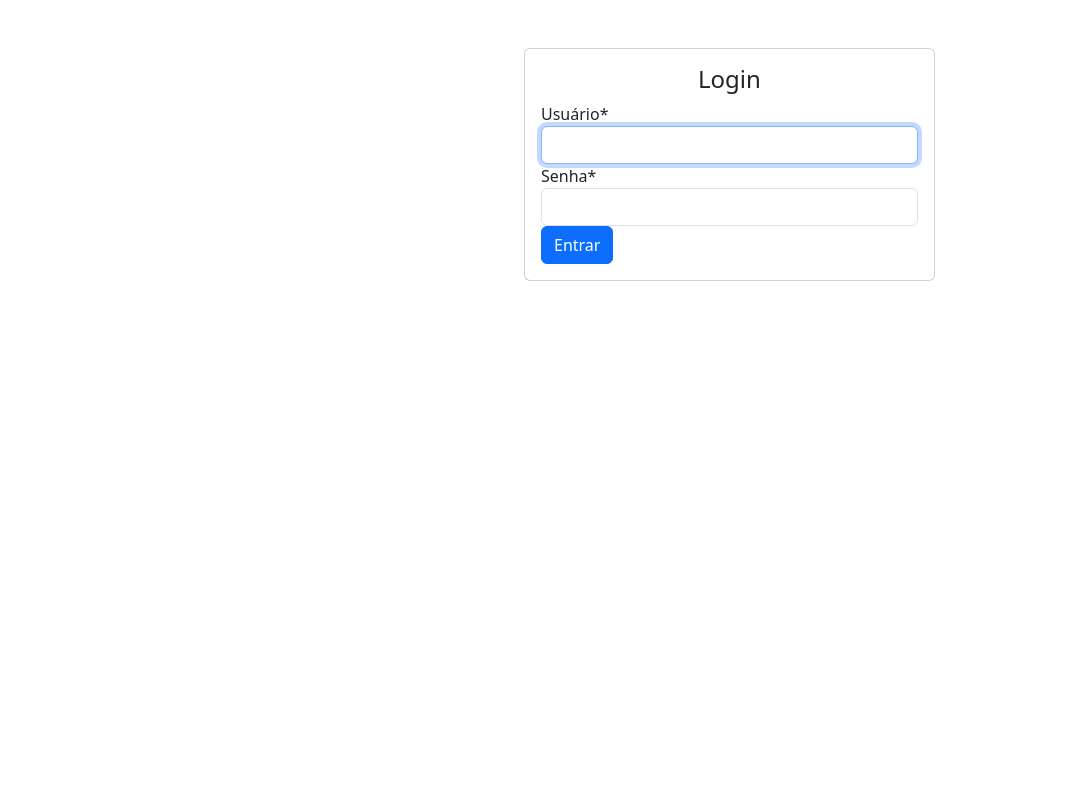
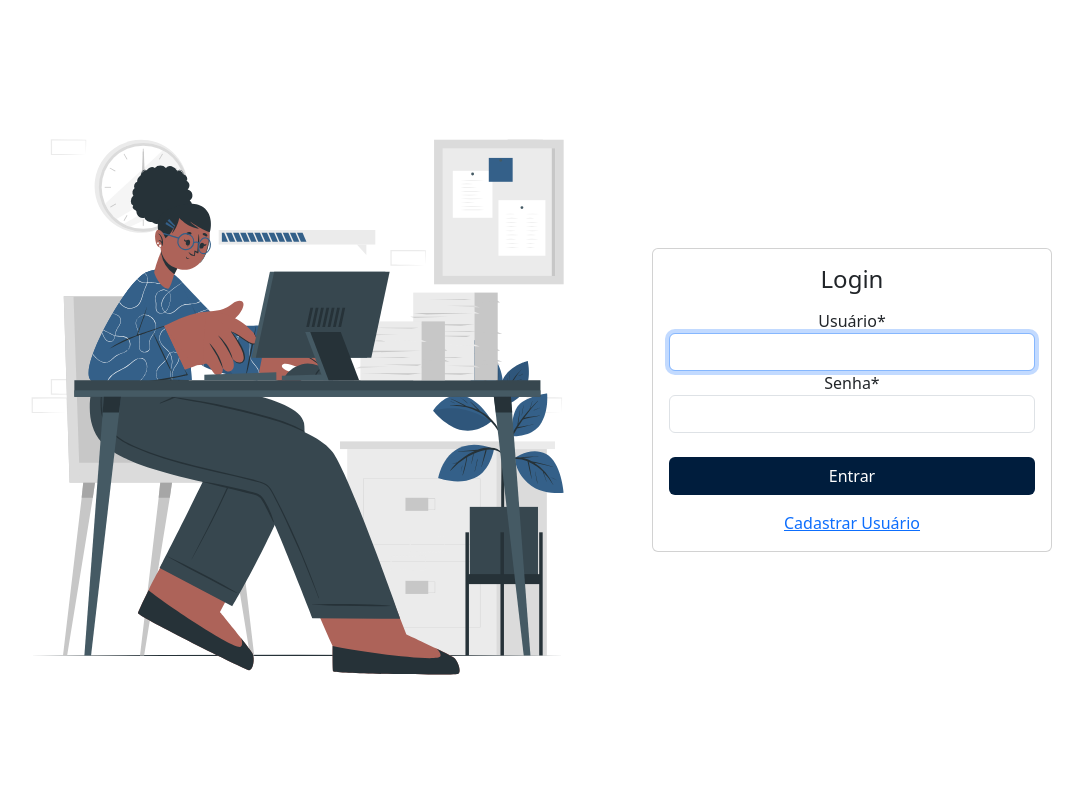
Before and after one commit to assuncaofelipe/CEN-Eng-Web-Django-II, a Django app: page /accounts/login/ in a window 1280 px wide. Shown: the whole page, without its empty margins (128-1211 px from the left). Run offline with Django 4.2, Linux system fonts and the light colour scheme; some libraries are stand-ins or nearby versions.

Commit message:
login done

```diff
--- /dev/null
+++ b/static/css/login.css
@@ -0,0 +1,37 @@
+.container {
+    display        : flex;
+    justify-content: center;
+    align-items    : center;
+    height         : 100vh;
+    gap            : 30px;
+    flex-direction : row;
+    text-align     : center;
+}
+
+.image-login {
+    width    : 650px;
+    height   : 650px;
+    max-width: 100%;
+}
+
+.form-section {
+    width    : 400px;
+    min-width: 300px;
+    max-width: 100%;
+}
+
+@media (max-width: 768px) {
+    .image-login {
+        display: none;
+    }
+}
+
+@media (min-width: 769px) and (max-width: 1000px) {
+    .image-login {
+        max-width: 300px;
+    }
+
+    .form-section {
+        min-width: 300px;
+    }
+}
--- a/templates/registration/login.html
+++ b/templates/registration/login.html
@@ -1,7 +1,5 @@
 {% load static %}
-
 {% load crispy_forms_tags %}
-
 {% block content %}
 
 <!DOCTYPE html>
@@ -10,19 +8,29 @@
     <meta charset="UTF-8" />
     <meta name="viewport" content="width=device-width, initial-scale=1.0" />
     <title>login</title>
-    <link rel="stylesheet" href="{% static 'css/login.css' %}" />
+    <link
+      rel="stylesheet"
+      type="text/css"
+      href="{% static 'css/login.css' %}"
+    />
 
-
-    <link href="https://cdn.jsdelivr.net/npm/bootstrap@5.3.2/dist/css/bootstrap.min.css" rel="stylesheet"
-        integrity="sha384-T3c6CoIi6uLrA9TneNEoa7RxnatzjcDSCmG1MXxSR1GAsXEV/Dwwykc2MPK8M2HN" crossorigin="anonymous" />
+    <link
+      href="https://cdn.jsdelivr.net/npm/bootstrap@5.3.2/dist/css/bootstrap.min.css"
+      rel="stylesheet"
+      integrity="sha384-T3c6CoIi6uLrA9TneNEoa7RxnatzjcDSCmG1MXxSR1GAsXEV/Dwwykc2MPK8M2HN"
+      crossorigin="anonymous"
+    />
   </head>
   <body>
+    <div class="container">
+      <section class="image-section">
+        <img class="image-login" src="/static/image/login.svg" />
+      </section>
 
-    <div class="row">
-        <section class="col-md-4 mt-5 offset-md-6">
+      <section class="form-section">
         <div class="card auth-card">
           <div class="card-body">
-                    <h4 class="card-title text-center">Login</h4>
+            <h4 class="card-title text-center mb-3">Login</h4>
 
             <form method="post">
               {% csrf_token %}
@@ -30,10 +38,20 @@
 
               {{ form|crispy }}
 
-                        <button type="submit" class="btn btn-primary btn-block">
+              <div class="d-grid gap-2 mt-4">
+                <button
+                  type="submit"
+                  class="btn"
+                  style="color: white; background: #001d3d"
+                >
                   Entrar
                 </button>
+              </div>
             </form>
+
+            <div class="text-center mt-3">
+              <a href="/admin" class="link-admin">Cadastrar Usuário</a>
+            </div>
           </div>
         </div>
       </section>
```
Lines whose indentation alone changed are shown as unchanged.
